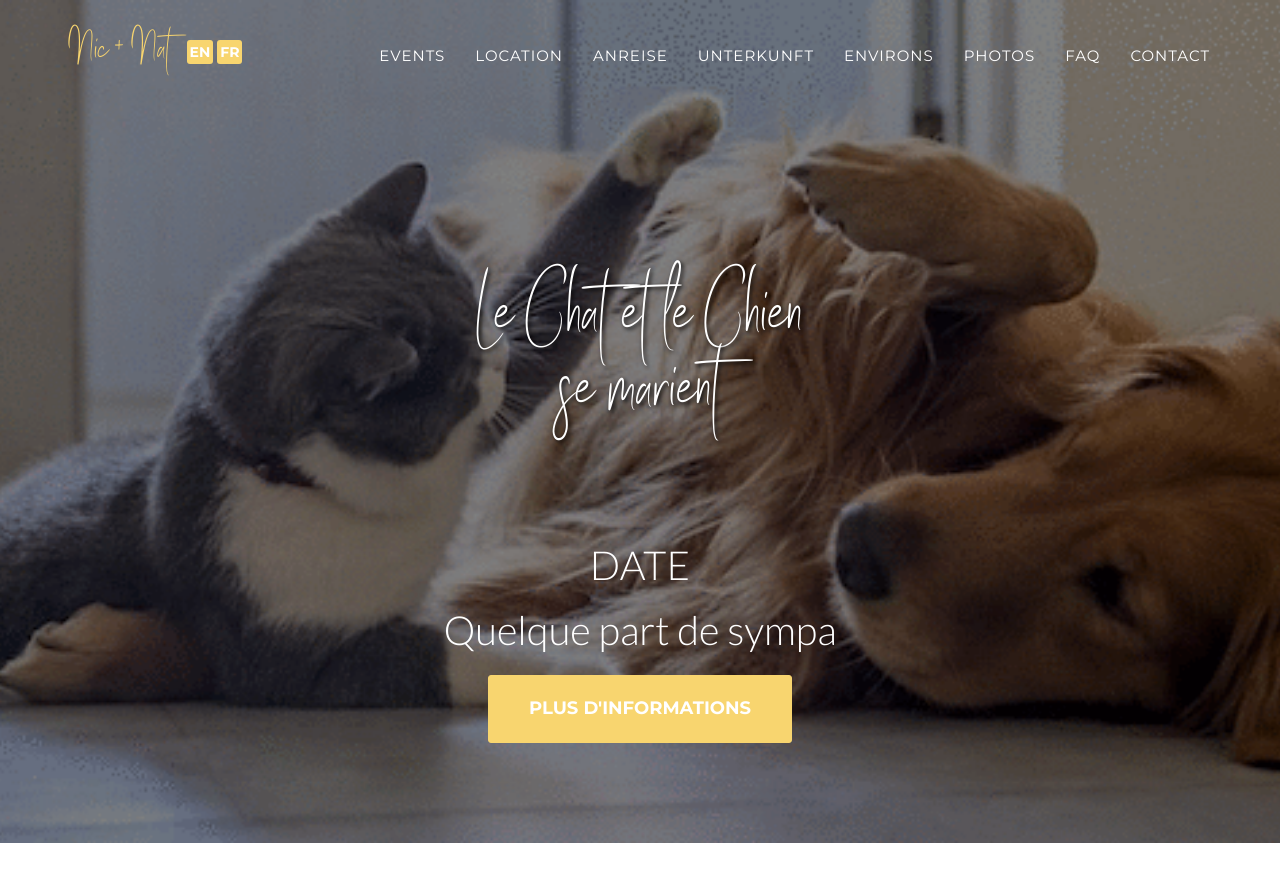
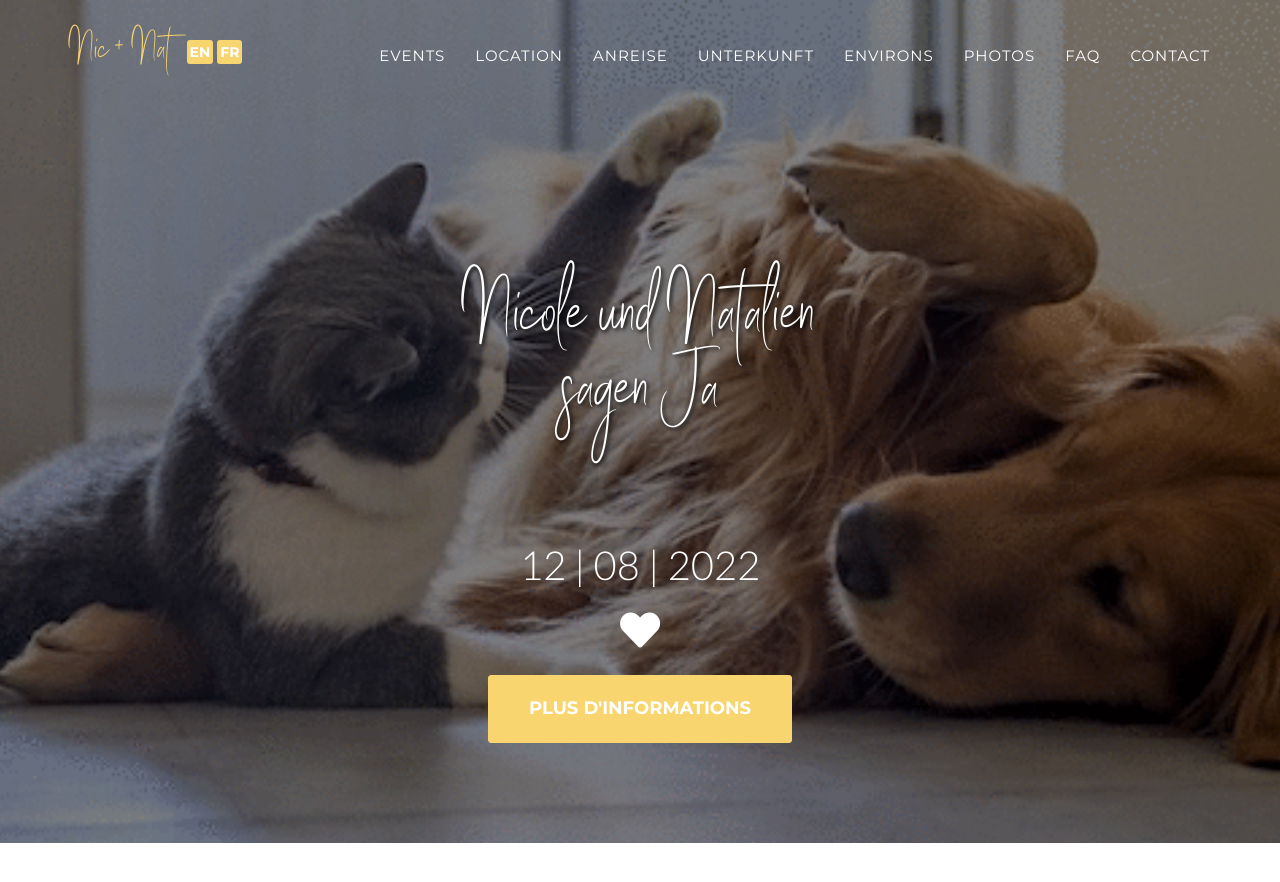
Before and after one commit to nic-nat/wedding, a Jekyll site: the page built from _fr_pages/index.html, in a window 1280 px wide and 900 px high. Shown: the top 882 px of the window. Built offline with Jekyll 4.4.1, drawn with Linux system fonts in a browser that asks for light colours; some web fonts are replaced.

Commit message:
Update header.html

```diff
--- a/_includes/fr_data/header.html
+++ b/_includes/fr_data/header.html
@@ -56,9 +56,9 @@
 <header>
     <div class="container">
         <div class="intro-text">
-            <div class="intro-heading">Le Chat et le Chien<br>se marient</div>
-            <div class="intro-lead-in">DATE</div>
-            <div class="intro-lead-in">Quelque part de sympa</div>
+            <div class="intro-heading">Nicole und Natalien<br>sagen Ja</div>
+            <div class="intro-lead-in">12 | 08 | 2022</div>
+            <div class="intro-lead-in"> <i class="fas fa-heart"></i> </div>
             <a href="#events" class="page-scroll btn btn-xl">Plus d'Informations</a>
         </div>
     </div>
```
